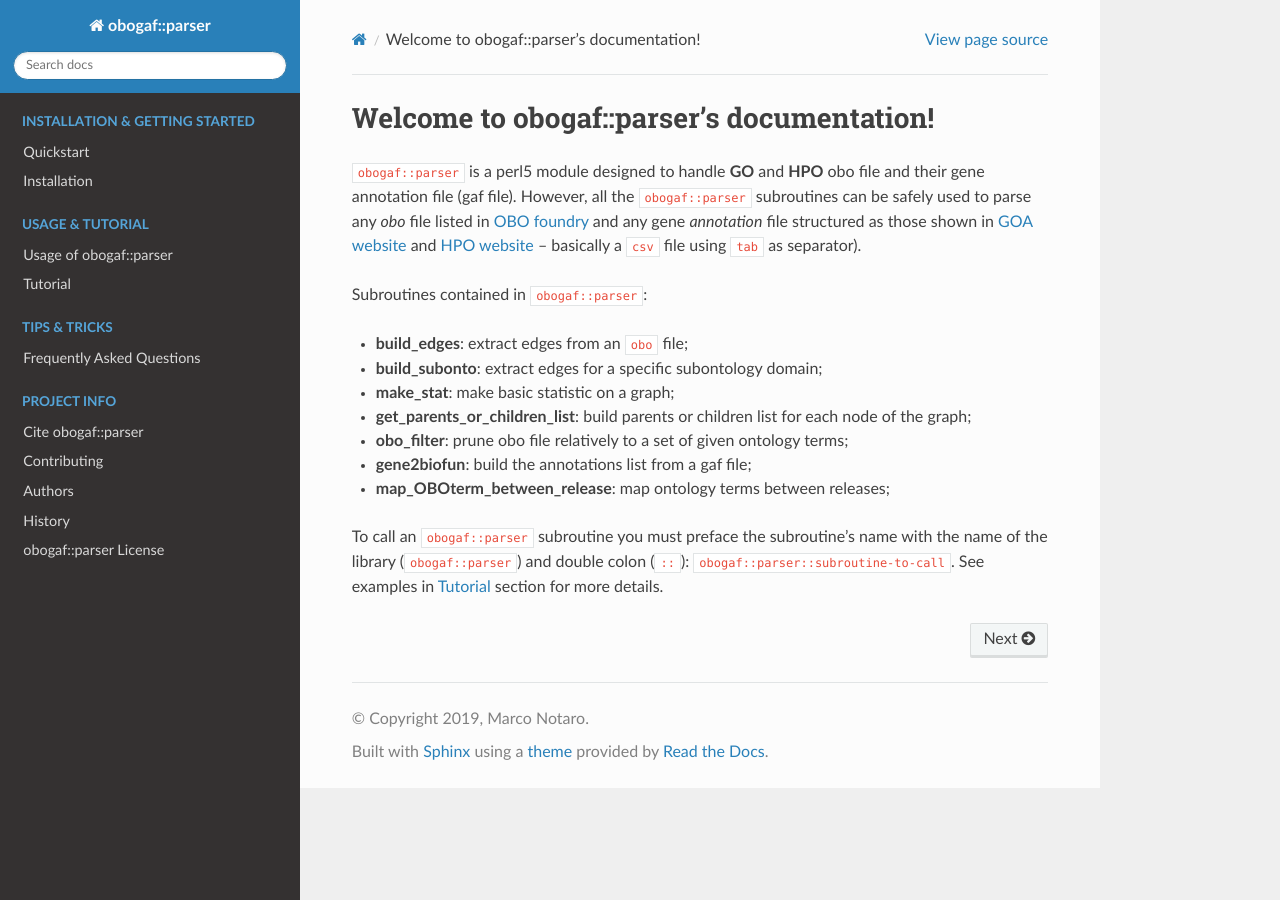
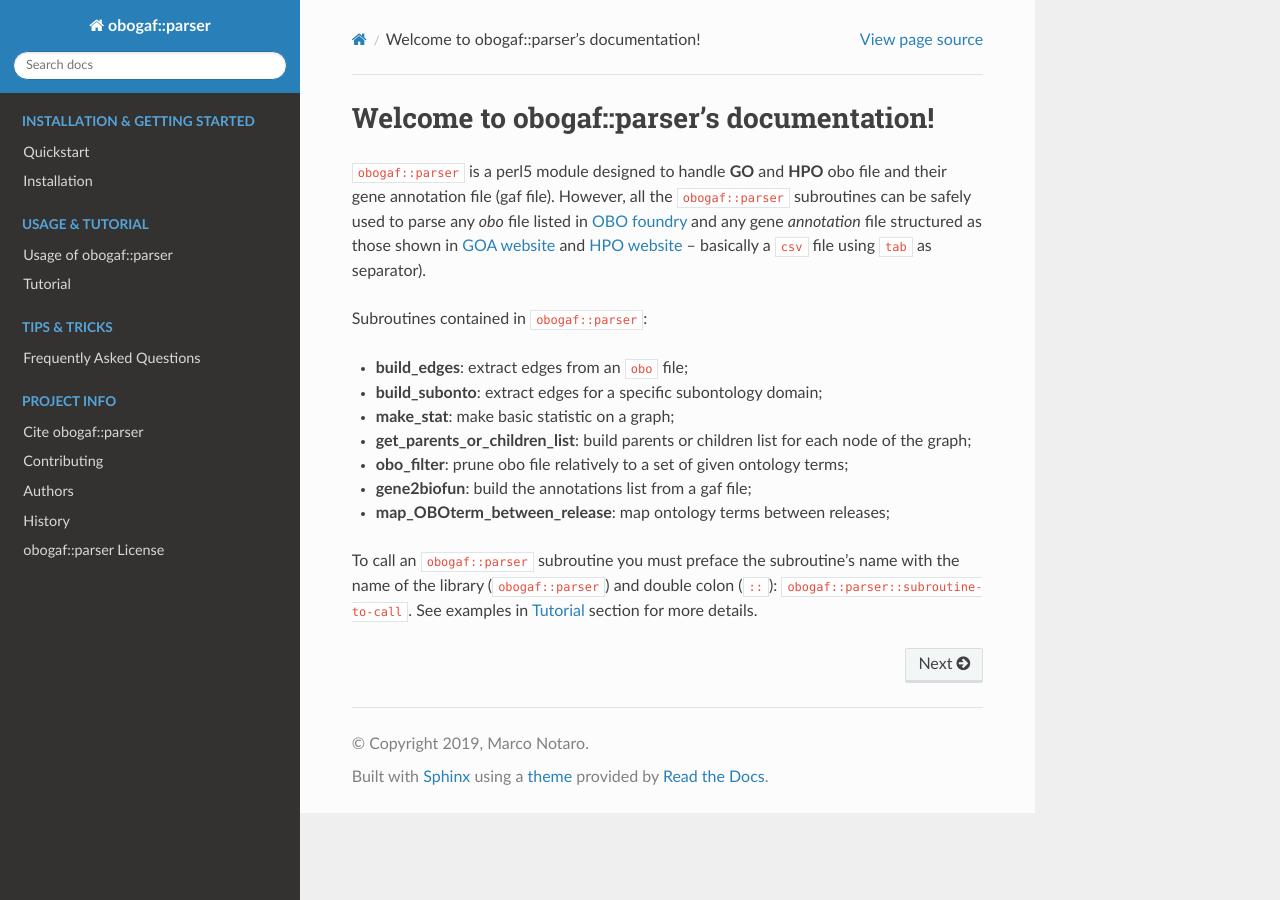
Before and after one commit to marconotaro/obogaf-parser, a Sphinx documentation site: the page built from docs/index.rst, in a window 1280 px wide. Built offline with Sphinx 7.4.7 and the Read the Docs theme 2.0.0, drawn with Linux system fonts in a browser that asks for light colours.

Commit message:
modify content max width sphinx rdt theme

```diff
--- /dev/null
+++ b/docs/_static/max-width.css
@@ -0,0 +1,3 @@
+.wy-nav-content {
+    max-width: 75% !important;
+}
--- a/docs/conf.py
+++ b/docs/conf.py
@@ -89,6 +89,10 @@ html_theme = 'sphinx_rtd_theme'
 # relative to this directory. They are copied after the builtin static files,
 # so a file named "default.css" will overwrite the builtin "default.css".
 html_static_path = ['_static']
+
+## function to add custom stylesheet
+def setup(app):
+    app.add_css_file('max-width.css')
 
 # Custom sidebar templates, must be a dictionary that maps document names
 # to template names.
```
Also changed, not shown: 1 other file.
